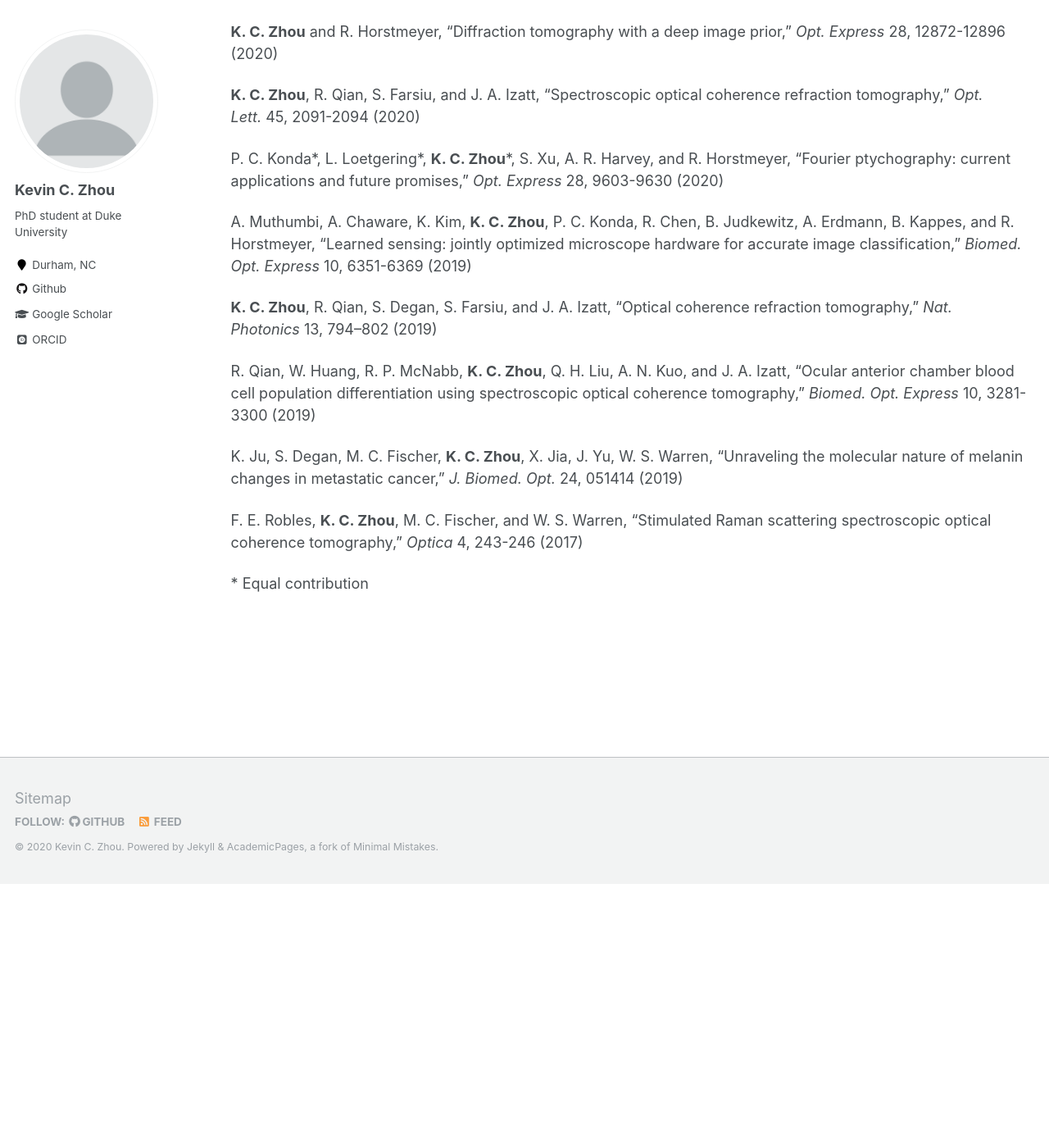
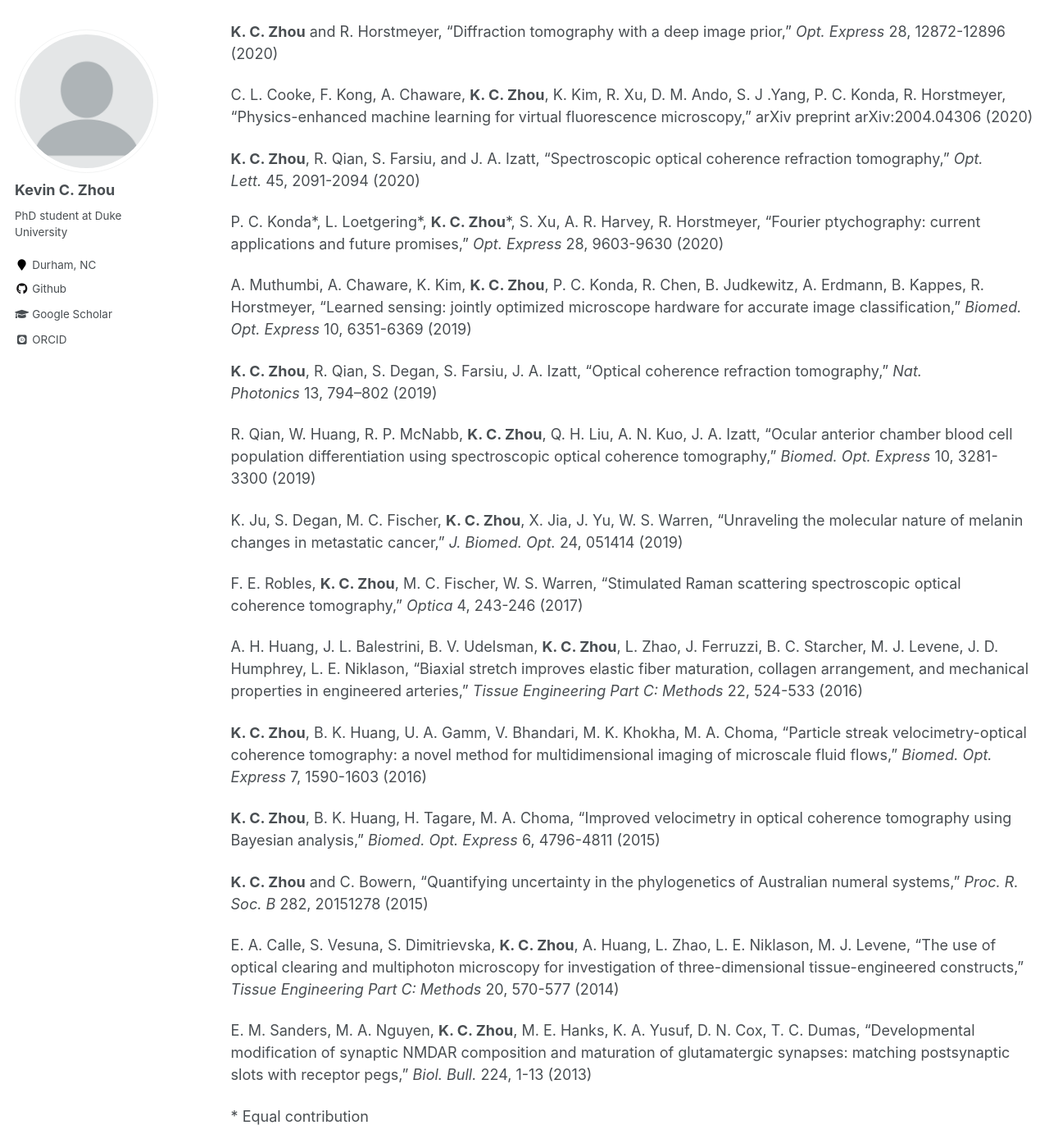
Before and after one commit to kevinczhou/kevinczhou.github.io, a Jekyll site: the page built from _pages/publications.md, in a window 1280 px wide and 1400 px high, scrolled down 321 px. Shown: the whole window at 82% size. Built offline with Jekyll 4.4.1, drawn with Linux system fonts in a browser that asks for light colours; some web fonts are replaced; some of the changed text lies outside the part shown.

Commit message:
Update publications.md

```diff
--- a/_pages/publications.md
+++ b/_pages/publications.md
@@ -4,27 +4,38 @@ title: "Publications"
 permalink: /publications/
 author_profile: true
 ---
-R. Qian, **K. C. Zhou**, J. Zhang, C. Viehland, A. H. Dhalla, J. A. Izatt, "Video-rate high-precision time-frequency multiplexed 3D surface imaging," *arXiv* preprint *arXiv*:2008.05805 (2020)
+R. Qian, **K. C. Zhou**, J. Zhang, C. Viehland, A. H. Dhalla, J. A. Izatt, "Video-rate high-precision time-frequency multiplexed 3D surface imaging," arXiv preprint arXiv:2008.05805 (2020)
 
-B. Keller, M. Draelos, **K. C. Zhou**, R. Qian, A. N. Kuo, G. Konidaris, K. Hauser, and J. A. Izatt, “Optical Coherence Tomography-Guided Robotic Ophthalmic Microsurgery via Reinforcement Learning from Demonstration,” *IEEE Trans. Robot.* (2020)
+B. Keller, M. Draelos, **K. C. Zhou**, R. Qian, A. N. Kuo, G. Konidaris, K. Hauser, J. A. Izatt, “Optical Coherence Tomography-Guided Robotic Ophthalmic Microsurgery via Reinforcement Learning from Demonstration,” *IEEE Trans. Robot.* (2020)
 
 **K. C. Zhou** and R. Horstmeyer, “Diffraction tomography with a deep image prior,” *Opt. Express* 28, 12872-12896 (2020)
 
+C. L. Cooke, F. Kong, A. Chaware, **K. C. Zhou**, K. Kim, R. Xu, D. M. Ando, S. J .Yang, P. C. Konda, R. Horstmeyer, "Physics-enhanced machine learning for virtual fluorescence microscopy," arXiv preprint arXiv:2004.04306 (2020)
+
 **K. C. Zhou**, R. Qian, S. Farsiu, and J. A. Izatt, “Spectroscopic optical coherence refraction tomography,” *Opt. Lett.* 45, 2091-2094 (2020)
 
-P. C. Konda\*, L. Loetgering\*, **K. C. Zhou**\*, S. Xu, A. R. Harvey, and R. Horstmeyer, “Fourier ptychography: current applications and future promises,” *Opt. Express* 28, 9603-9630 (2020)
+P. C. Konda\*, L. Loetgering\*, **K. C. Zhou**\*, S. Xu, A. R. Harvey, R. Horstmeyer, “Fourier ptychography: current applications and future promises,” *Opt. Express* 28, 9603-9630 (2020)
 
-A. Muthumbi, A. Chaware, K. Kim, **K. C. Zhou**, P. C. Konda, R. Chen, B. Judkewitz, A. Erdmann, B. Kappes, and R. Horstmeyer, “Learned sensing: jointly optimized microscope hardware for accurate image classification,” *Biomed. Opt. Express* 10, 6351-6369 (2019)
+A. Muthumbi, A. Chaware, K. Kim, **K. C. Zhou**, P. C. Konda, R. Chen, B. Judkewitz, A. Erdmann, B. Kappes, R. Horstmeyer, “Learned sensing: jointly optimized microscope hardware for accurate image classification,” *Biomed. Opt. Express* 10, 6351-6369 (2019)
 
-**K. C. Zhou**, R. Qian, S. Degan, S. Farsiu, and J. A. Izatt, “Optical coherence refraction tomography,” *Nat. Photonics* 13, 794–802 (2019)
+**K. C. Zhou**, R. Qian, S. Degan, S. Farsiu, J. A. Izatt, “Optical coherence refraction tomography,” *Nat. Photonics* 13, 794–802 (2019)
 
-R. Qian, W. Huang, R. P. McNabb, **K. C. Zhou**, Q. H. Liu, A. N. Kuo, and J. A. Izatt, “Ocular anterior chamber blood cell population differentiation using spectroscopic optical coherence tomography,” *Biomed. Opt. Express* 10, 3281-3300 (2019)
+R. Qian, W. Huang, R. P. McNabb, **K. C. Zhou**, Q. H. Liu, A. N. Kuo, J. A. Izatt, “Ocular anterior chamber blood cell population differentiation using spectroscopic optical coherence tomography,” *Biomed. Opt. Express* 10, 3281-3300 (2019)
 
 K. Ju, S. Degan, M. C. Fischer, **K. C. Zhou**, X. Jia, J. Yu, W. S. Warren, “Unraveling the molecular nature of melanin changes in metastatic cancer,” *J. Biomed. Opt.* 24, 051414 (2019)
 
-F. E. Robles, **K. C. Zhou**, M. C. Fischer, and W. S. Warren, “Stimulated Raman scattering spectroscopic optical coherence tomography,” *Optica* 4, 243-246 (2017)
+F. E. Robles, **K. C. Zhou**, M. C. Fischer, W. S. Warren, “Stimulated Raman scattering spectroscopic optical coherence tomography,” *Optica* 4, 243-246 (2017)
 
+A. H. Huang, J. L. Balestrini, B. V. Udelsman, **K. C. Zhou**, L. Zhao, J. Ferruzzi, B. C. Starcher, M. J. Levene, J. D. Humphrey, L. E. Niklason, "Biaxial stretch improves elastic fiber maturation, collagen arrangement, and mechanical properties in engineered arteries," *Tissue Engineering Part C: Methods* 22, 524-533 (2016)
 
+**K. C. Zhou**, B. K. Huang, U. A. Gamm, V. Bhandari, M. K. Khokha, M. A. Choma, "Particle streak velocimetry-optical coherence tomography: a novel method for multidimensional imaging of microscale fluid flows," *Biomed. Opt. Express* 7, 1590-1603 (2016)
 
+**K. C. Zhou**, B. K. Huang, H. Tagare, M. A. Choma, "Improved velocimetry in optical coherence tomography using Bayesian analysis," *Biomed. Opt. Express* 6, 4796-4811 (2015)
+
+**K. C. Zhou** and C. Bowern, "Quantifying uncertainty in the phylogenetics of Australian numeral systems," *Proc. R. Soc. B* 282, 20151278 (2015)
+
+E. A. Calle, S. Vesuna, S. Dimitrievska, **K. C. Zhou**, A. Huang, L. Zhao, L. E. Niklason, M. J. Levene, "The use of optical clearing and multiphoton microscopy for investigation of three-dimensional tissue-engineered constructs," *Tissue Engineering Part C: Methods* 20, 570-577 (2014)
+
+E. M. Sanders, M. A. Nguyen, **K. C. Zhou**, M. E. Hanks, K. A. Yusuf, D. N. Cox, T. C. Dumas, "Developmental modification of synaptic NMDAR composition and maturation of glutamatergic synapses: matching postsynaptic slots with receptor pegs," *Biol. Bull.* 224, 1-13 (2013)
 
 \* Equal contribution
```
